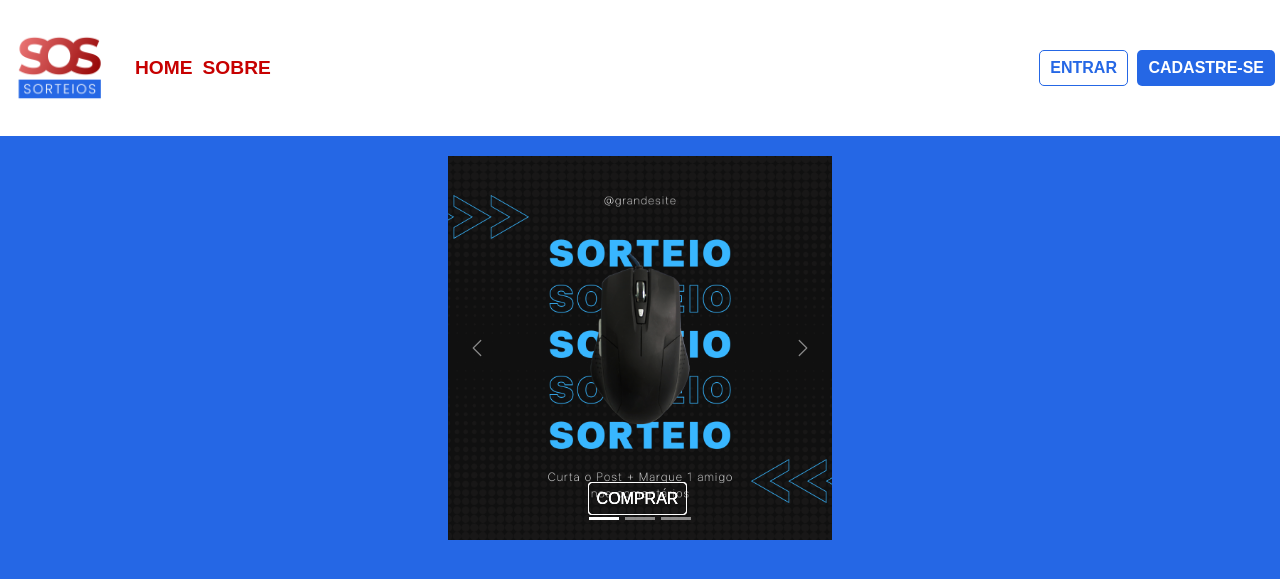
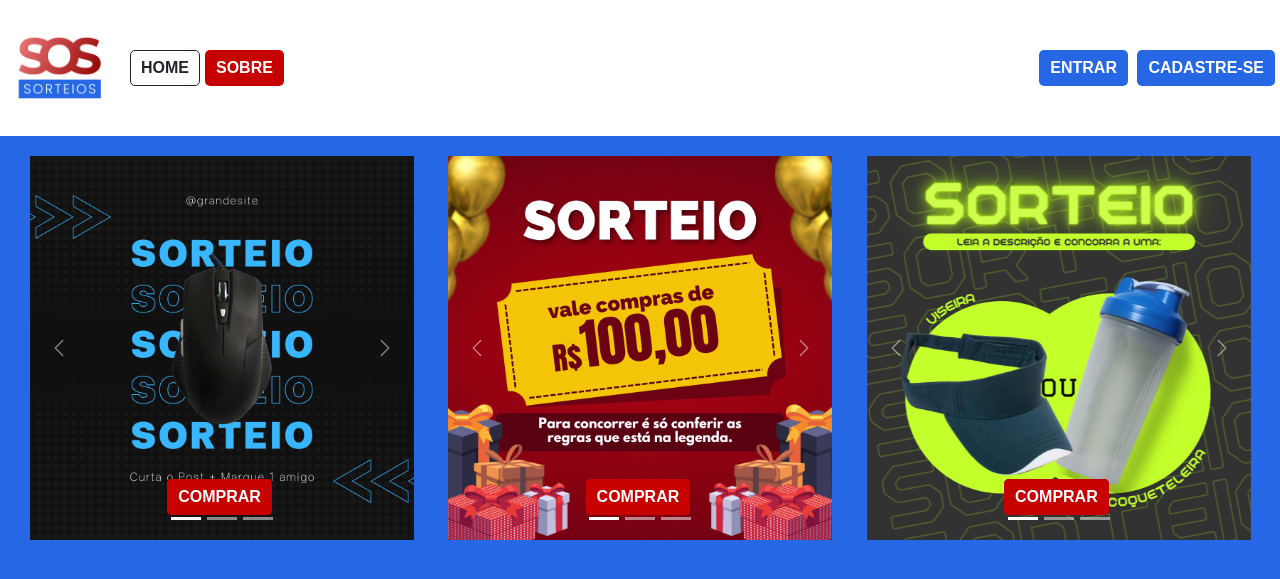
Before and after one commit to Odalag/SorteioS, a Django app: page / in a window 1280 px wide. Shown: the top 579 px of the page. Run offline with Django 4.2, Linux system fonts and the light colour scheme.

Commit message:
Atualização na página home e na navbar

```diff
--- a/base/static/style.css
+++ b/base/static/style.css
@@ -61,10 +61,14 @@
 
   .btn {
     color: var(--color-white);
-    background: var(--color-secundary);
+    background: var(--color-primary);
     font-weight: bold;
     font-size: medium;
     margin-right: 5px;
+  }
+
+  .bnt:active {
+    background-color: var(--color-secundary);
   }
 
   #icon {
@@ -79,10 +83,14 @@
 
   }
 
-  #login {
+  /* #login {
     background: transparent;
     color: var(--color-secundary);
     border-color: var(--color-secundary);
+  } */
+
+  #cadastre-se, #login{
+    background: var(--color-secundary);
   }
 
   .botoes {
@@ -117,15 +125,16 @@
   }
 
   .carousel {
+    display: inline-block;
     max-width: 30%;
-    margin-left: auto;
-    margin-right: auto;
+    margin-left: 30px;
     margin-top: 20px;
   }
 
-  .carousel .btn {
-    background: transparent;
+  /* .carousel .btn {
     color: var(--color-white);
-    border-color: var(--color-white);
-    font-weight: normal;
-  }
+    background: var(--color-primary);
+    font-weight: bold;
+    font-size: medium;
+    margin-right: 5px;
+  } */
--- a/base/templates/home.html
+++ b/base/templates/home.html
@@ -23,50 +23,122 @@
       <div class="collapse navbar-collapse" id="navbarText">
         <ul class="navbar-nav mr-auto">
           <li class="nav-item active">
-            <a class="nav-link" href="{% url 'home' %}">HOME</a>
+            <a class="btn btn-lg active" href="{% url 'home' %}" role="link" >HOME</a>
           </li>
           <li class="nav-item">
-            <a class="nav-link" href="{% url 'sobre' %}">SOBRE</a>
+            <a class="btn btn-lg" href="{% url 'sobre' %}" role="link" >SOBRE</a>
           </li>
         </ul>
         <div class="botoes">
           <a id="login" class="btn btn-lg" href="{% url 'login' %}" role="link" >ENTRAR</a>
-          <a id="cad" class="btn btn-lg" href="{% url 'cadastro' %}" role="link" >CADASTRE-SE</a>
+          <a id="cadastre-se" class="btn btn-lg" href="{% url 'cadastro' %}" role="link" >CADASTRE-SE</a>
         </div>
       </div>
     </nav>
 
-    <div id="carouselExampleCaptions" class="carousel slide" data-bs-ride="false">
+    <div id="carouselExampleCaptions1" class="carousel slide" data-bs-ride="false">
       <div class="carousel-indicators">
-        <button type="button" data-bs-target="#carouselExampleCaptions" data-bs-slide-to="0" class="active" aria-current="true" aria-label="Slide 1"></button>
-        <button type="button" data-bs-target="#carouselExampleCaptions" data-bs-slide-to="1" aria-label="Slide 2"></button>
-        <button type="button" data-bs-target="#carouselExampleCaptions" data-bs-slide-to="2" aria-label="Slide 3"></button>
+        <button type="button" data-bs-target="#carouselExampleCaptions1" data-bs-slide-to="0" class="active" aria-current="true" aria-label="Slide 1"></button>
+        <button type="button" data-bs-target="#carouselExampleCaptions1" data-bs-slide-to="1" aria-label="Slide 2"></button>
+        <button type="button" data-bs-target="#carouselExampleCaptions1" data-bs-slide-to="2" aria-label="Slide 3"></button>
       </div>
       <div class="carousel-inner">
         <div class="carousel-item active">
           <img src="{% static 'images/sorteio1.png' %}" class="d-block w-100" alt="...">
         </div>
         <div class="carousel-caption d-none d-md-block">
-          <a href="#" class="btn btn-primary" role="button" data-bs-toggle="button">COMPRAR</a>
+          <a class="btn btn-lg" href="" role="link" >COMPRAR</a>
         </div>
         <div class="carousel-item">
           <img src="{% static 'images/sorteio2.png' %}" class="d-block w-100" alt="...">
         </div>
         <div class="carousel-caption d-none d-md-block">
-          <a href="#" class="btn btn-primary" role="button" data-bs-toggle="button">COMPRAR</a>
+          <a class="btn btn-lg" href="" role="link" >COMPRAR</a>
         </div>
         <div class="carousel-item">
           <img src="{% static 'images/sorteio3.png' %}" class="d-block w-100" alt="...">
         </div>
         <div class="carousel-caption d-none d-md-block">
-          <a href="#" class="btn btn-primary" role="button" data-bs-toggle="button">COMPRAR</a>
+          <a class="btn btn-lg" href="" role="link" >COMPRAR</a>
         </div>
       </div>
-      <button class="carousel-control-prev" type="button" data-bs-target="#carouselExampleCaptions" data-bs-slide="prev">
+      <button class="carousel-control-prev" type="button" data-bs-target="#carouselExampleCaptions1" data-bs-slide="prev">
         <span class="carousel-control-prev-icon" aria-hidden="true"></span>
         <span class="visually-hidden">Previous</span>
       </button>
-      <button class="carousel-control-next" type="button" data-bs-target="#carouselExampleCaptions" data-bs-slide="next">
+      <button class="carousel-control-next" type="button" data-bs-target="#carouselExampleCaptions1" data-bs-slide="next">
+        <span class="carousel-control-next-icon" aria-hidden="true"></span>
+        <span class="visually-hidden">Next</span>
+      </button>
+    </div>
+
+    <div id="carouselExampleCaptions2" class="carousel slide" data-bs-ride="false">
+      <div class="carousel-indicators">
+        <button type="button" data-bs-target="#carouselExampleCaptions2" data-bs-slide-to="0" class="active" aria-current="true" aria-label="Slide 1"></button>
+        <button type="button" data-bs-target="#carouselExampleCaptions2" data-bs-slide-to="1" aria-label="Slide 2"></button>
+        <button type="button" data-bs-target="#carouselExampleCaptions2" data-bs-slide-to="2" aria-label="Slide 3"></button>
+      </div>
+      <div class="carousel-inner">
+        <div class="carousel-item active">
+          <img src="{% static 'images/sorteio4.png' %}" class="d-block w-100" alt="...">
+        </div>
+        <div class="carousel-caption d-none d-md-block">
+          <a class="btn btn-lg" href="" role="link" >COMPRAR</a>
+        </div>
+        <div class="carousel-item">
+          <img src="{% static 'images/sorteio5.png' %}" class="d-block w-100" alt="...">
+        </div>
+        <div class="carousel-caption d-none d-md-block">
+          <a class="btn btn-lg" href="" role="link" >COMPRAR</a>
+        </div>
+        <div class="carousel-item">
+          <img src="{% static 'images/sorteio6.png' %}" class="d-block w-100" alt="...">
+        </div>
+        <div class="carousel-caption d-none d-md-block">
+          <a class="btn btn-lg" href="" role="link" >COMPRAR</a>
+        </div>
+      </div>
+      <button class="carousel-control-prev" type="button" data-bs-target="#carouselExampleCaptions2" data-bs-slide="prev">
+        <span class="carousel-control-prev-icon" aria-hidden="true"></span>
+        <span class="visually-hidden">Previous</span>
+      </button>
+      <button class="carousel-control-next" type="button" data-bs-target="#carouselExampleCaptions2" data-bs-slide="next">
+        <span class="carousel-control-next-icon" aria-hidden="true"></span>
+        <span class="visually-hidden">Next</span>
+      </button>
+    </div>
+
+    <div id="carouselExampleCaptions3" class="carousel slide" data-bs-ride="false">
+      <div class="carousel-indicators">
+        <button type="button" data-bs-target="#carouselExampleCaptions3" data-bs-slide-to="0" class="active" aria-current="true" aria-label="Slide 1"></button>
+        <button type="button" data-bs-target="#carouselExampleCaptions3" data-bs-slide-to="1" aria-label="Slide 2"></button>
+        <button type="button" data-bs-target="#carouselExampleCaptions3" data-bs-slide-to="2" aria-label="Slide 3"></button>
+      </div>
+      <div class="carousel-inner">
+        <div class="carousel-item active">
+          <img src="{% static 'images/sorteio7.png' %}" class="d-block w-100" alt="...">
+        </div>
+        <div class="carousel-caption d-none d-md-block">
+          <a class="btn btn-lg" href="" role="link" >COMPRAR</a>
+        </div>
+        <div class="carousel-item">
+          <img src="{% static 'images/sorteio8.png' %}" class="d-block w-100" alt="...">
+        </div>
+        <div class="carousel-caption d-none d-md-block">
+          <a class="btn btn-lg" href="" role="link" >COMPRAR</a>
+        </div>
+        <div class="carousel-item">
+          <img src="{% static 'images/sorteio9.png' %}" class="d-block w-100" alt="...">
+        </div>
+        <div class="carousel-caption d-none d-md-block">
+          <a class="btn btn-lg" href="" role="link" >COMPRAR</a>
+        </div>
+      </div>
+      <button class="carousel-control-prev" type="button" data-bs-target="#carouselExampleCaptions3" data-bs-slide="prev">
+        <span class="carousel-control-prev-icon" aria-hidden="true"></span>
+        <span class="visually-hidden">Previous</span>
+      </button>
+      <button class="carousel-control-next" type="button" data-bs-target="#carouselExampleCaptions3" data-bs-slide="next">
         <span class="carousel-control-next-icon" aria-hidden="true"></span>
         <span class="visually-hidden">Next</span>
       </button>
--- a/base/templates/sobre.html
+++ b/base/templates/sobre.html
@@ -23,15 +23,15 @@
       <div class="collapse navbar-collapse" id="navbarText">
         <ul class="navbar-nav mr-auto">
           <li class="nav-item active">
-            <a class="nav-link" href="{% url 'home' %}">HOME</a>
+            <a class="btn btn-lg" href="{% url 'home' %}" role="link" >HOME</a>
           </li>
           <li class="nav-item">
-            <a class="nav-link" href="{% url 'sobre' %}">SOBRE</a>
+            <a class="btn btn-lg active" href="{% url 'sobre' %}" role="link" >SOBRE</a>
           </li>
         </ul>
         <div class="botoes">
           <a id="login" class="btn btn-lg" href="{% url 'login' %}" role="button" >ENTRAR</a>
-          <a id="cad" class="btn btn-lg" href="{% url 'cadastro' %}" role="button" >CADASTRE-SE</a>
+          <a id="cadastre-se" class="btn btn-lg" href="{% url 'cadastro' %}" role="button" >CADASTRE-SE</a>
         </div>
       </div>
     </nav>
```
Also changed, not shown: base/templates/cadastro.html (+5 -5 lines), base/templates/login.html (+4 -5 lines), base/static/images/sorteio4.png (added), base/static/images/sorteio5.png (added), base/static/images/sorteio6.png (added), base/static/images/sorteio7.png (added), base/static/images/sorteio8.png (added), base/static/images/sorteio9.png (added).
